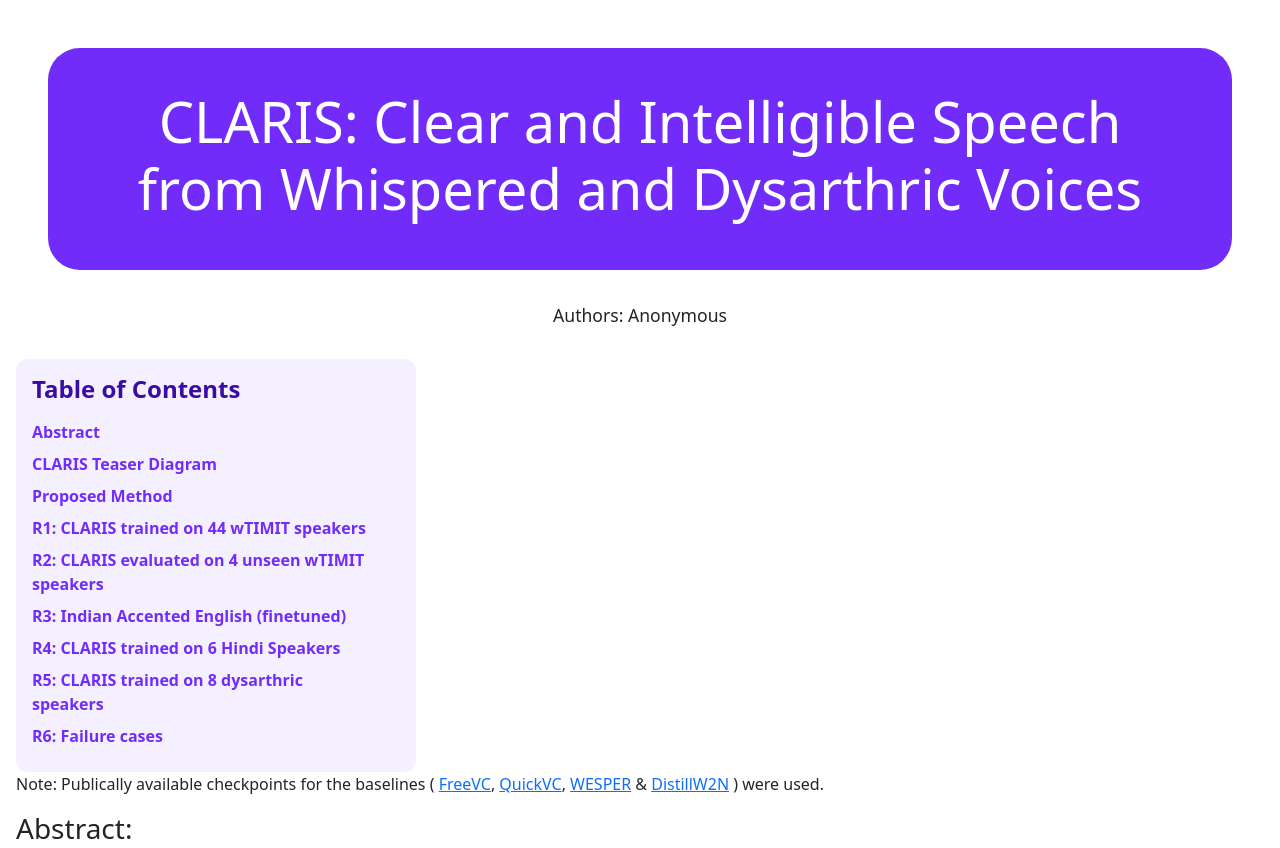
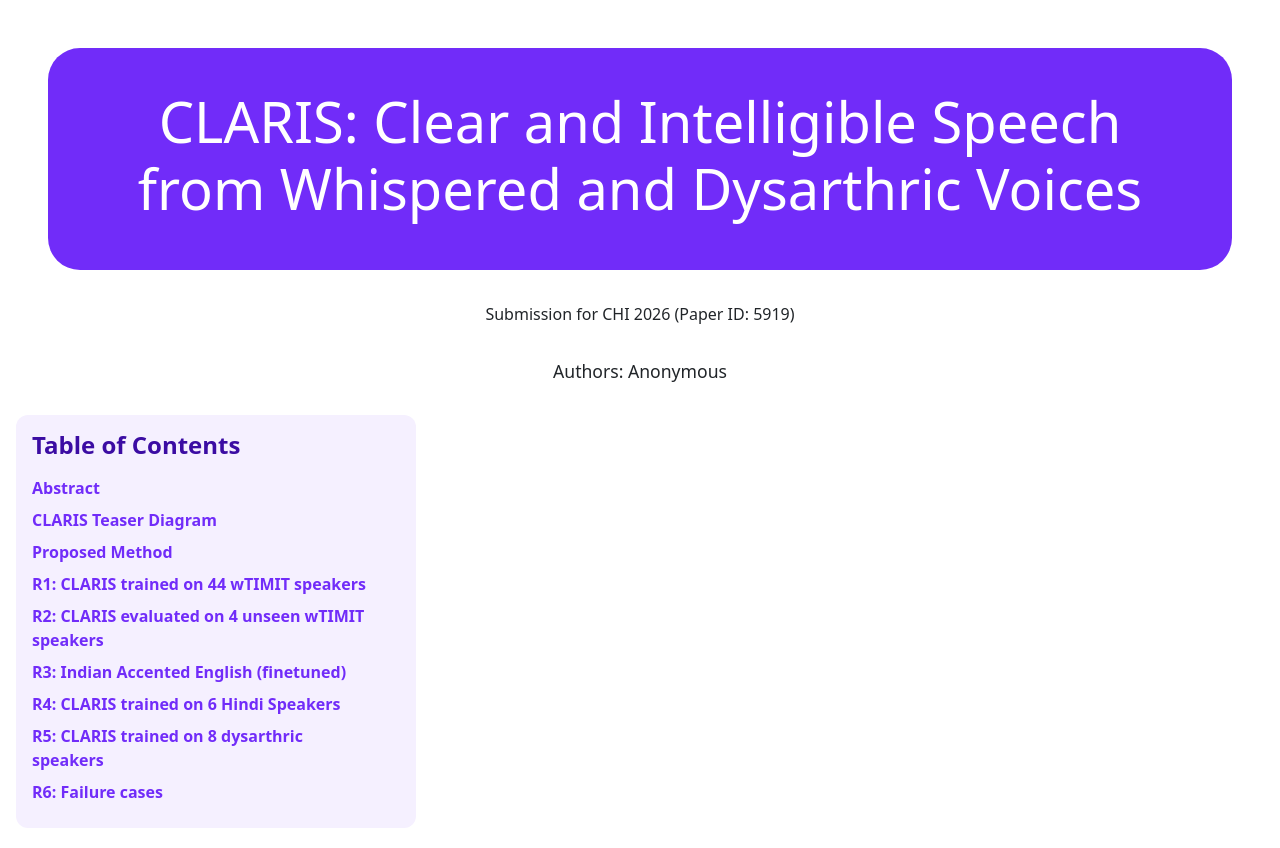
Before and after one commit to CLARIS-W2S/CLARIS, a plain HTML site: page index.html in a window 1280 px wide. Shown: the top 848 px of the page. Drawn offline with nearby package versions, Linux system fonts and the light colour scheme.

Commit message:
Minor changes

```diff
--- a/index.html
+++ b/index.html
@@ -74,7 +74,7 @@
                 </h1>
             </div>
         </div>
-
+        <p style="margin-top: 32px; margin-bottom: 32px;" class="row justify-content-center author-section">Submission for CHI 2026 (Paper ID: 5919)</p>
         <!-- Author Section -->
         <div class="row justify-content-center author-section">
             <div class="col-lg-8 text-center author-info">
@@ -105,7 +105,7 @@
                 </div>
             </div>
         </div>
-        <p>Note: Publically available checkpoints for the baselines (
+        <p style="margin-top: 32px; margin-bottom: 32px;">Note: Publically available checkpoints for the baselines (
             <a href="https://github.com/OlaWod/FreeVC">FreeVC</a>,
             <a href="https://drive.google.com/drive/folders/1DF6RgIHHkn2aoyyUMt4_hPitKSc2YR9d">QuickVC</a>,
             <a href="https://github.com/rkmt/wesper-demo/">WESPER</a> &
--- a/scripts.js
+++ b/scripts.js
@@ -13,7 +13,7 @@ const tablesData = [
       "CLARIS": "claris",
     },
     rows: [
-      { inputAudio: "s000_006.mp3", speaker: "s000", text: "why yell or worry over silly items" },
+      { inputAudio: "s000_006.mp3", speaker: "s000", text: "bright sunshine shimmers on the ocean" },
       { inputAudio: "s000_007.mp3", speaker: "s000", text: "nothing is as offensive as innocence"},
       { inputAudio: "s006_003.mp3", speaker: "s006", text: "this was easy for us"},
       { inputAudio: "s006_004.mp3", speaker: "s006", text: "jane may earn more money by working hard" },
```
